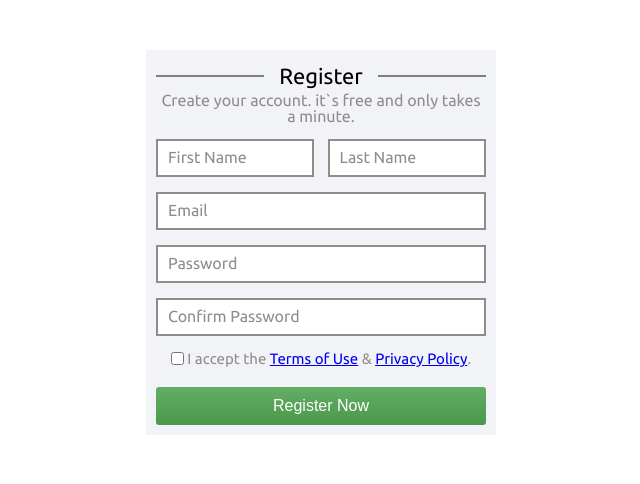
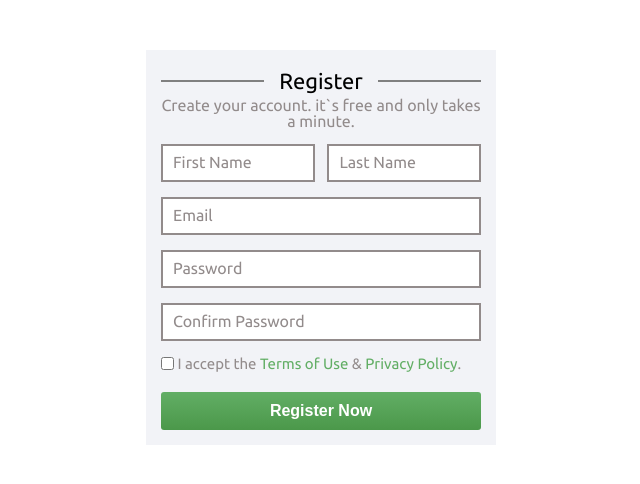
Before and after one commit to EvgenStr/registration-form, a plain HTML site: page index.html in a window 1280 px wide. Shown: the whole page, without its empty margins (319-959 px from the left). Drawn offline with Linux system fonts and the light colour scheme.

Commit message:
add new color vars

```diff
--- a/assets/css/styles.css
+++ b/assets/css/styles.css
@@ -3,6 +3,9 @@
   --font-family: "Ubuntu", "Aria", sans-serif;
   --color-green: rgb(49, 126, 49);
   --color-red: rgb(160, 9, 9);
+  --background-grey: rgb(242, 243, 247);
+  --button-green-light: rgb(98, 174, 101);
+  --button-green-dark: rgba(75, 152, 74, 1);
 }
 
 * {
@@ -23,34 +26,32 @@ form .input {
   color: var(--color-gray);
   font-family: var(--font-family);
 }
+.input:focus:invalid {
+  border: 2px solid var(--color-red);
+}
 
 .input:focus:valid {
   border: 2px solid var(--color-green);
 }
 
-.input:focus:invalid {
-  border: 2px solid var(--color-red);
-}
-
 .form-container {
   max-width: 90%;
   width: 350px;
-  padding: 10px;
+  padding: 15px;
   margin: 50px auto;
-  background-color: rgb(242, 243, 247);
+  background-color: var(--background-grey);
   color: var(--color-gray);
   font-family: var(--font-family);
+  text-align: center;
 }
 
 fieldset {
   border-top: 2px solid gray;
-  text-align: center;
   margin: 0 auto;
 }
 
 legend {
   font-size: 22px;
-  text-align: center;
   padding: 5px 15px;
   color: black;
 }
@@ -59,11 +60,13 @@ legend {
   display: flex;
   justify-content: space-between;
 }
+
 .terms-container {
   margin-top: 15px;
-  text-align: center;
+  text-align: initial;
   font-size: 15px;
 }
+
 .first-name,
 .last-name {
   max-width: 48%;
@@ -78,11 +81,19 @@ legend {
   padding: 10px;
   border: none;
   border-radius: 3px;
-  background: rgb(98, 174, 101);
+  background: var(--button-green-light);
   background: linear-gradient(
     180deg,
-    rgba(98, 174, 101, 1) 0%,
-    rgba(75, 152, 74, 1) 100%
+    var(--button-green-light) 0%,
+    var(--button-green-dark) 100%
   );
   color: white;
+  font-weight: bold;
 }
+.link {
+  text-decoration: none;
+  color: var(--button-green-light);
+}
+.link:hover {
+  color: var(--button-green-dark);
+}
--- a/index.html
+++ b/index.html
@@ -29,7 +29,7 @@
       <input class="width-100 input" type="password" minlength="5" maxlength="15" placeholder="Confirm Password">
       <div class="terms-container">
         <input id="terms" class="terms" type="checkbox">
-        <label for="terms">I accept the <a href="#">Terms of Use</a> & <a href="#">Privacy Policy</a>.</label>
+        <label for="terms">I accept the <a class="link" href="#">Terms of Use</a> & <a class="link" href="#">Privacy Policy</a>.</label>
       </div>
       <button class="register-btn width-100">Register Now</button>
     </form>
```
